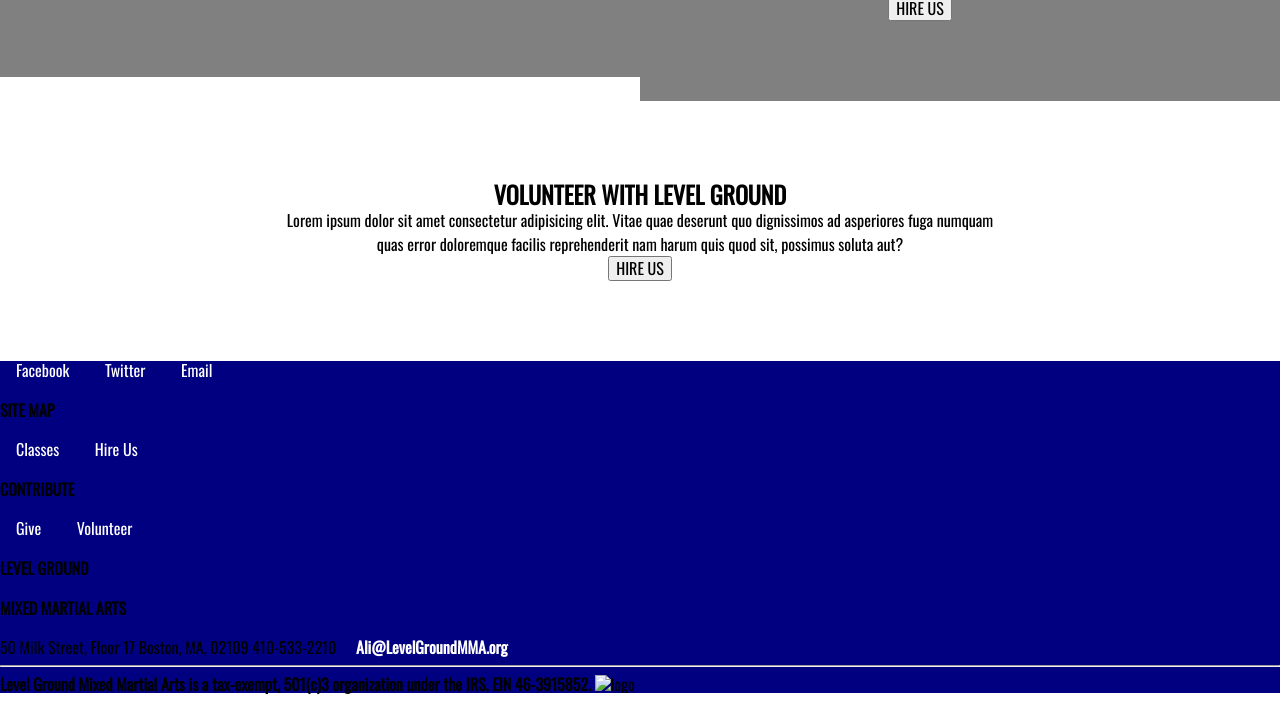
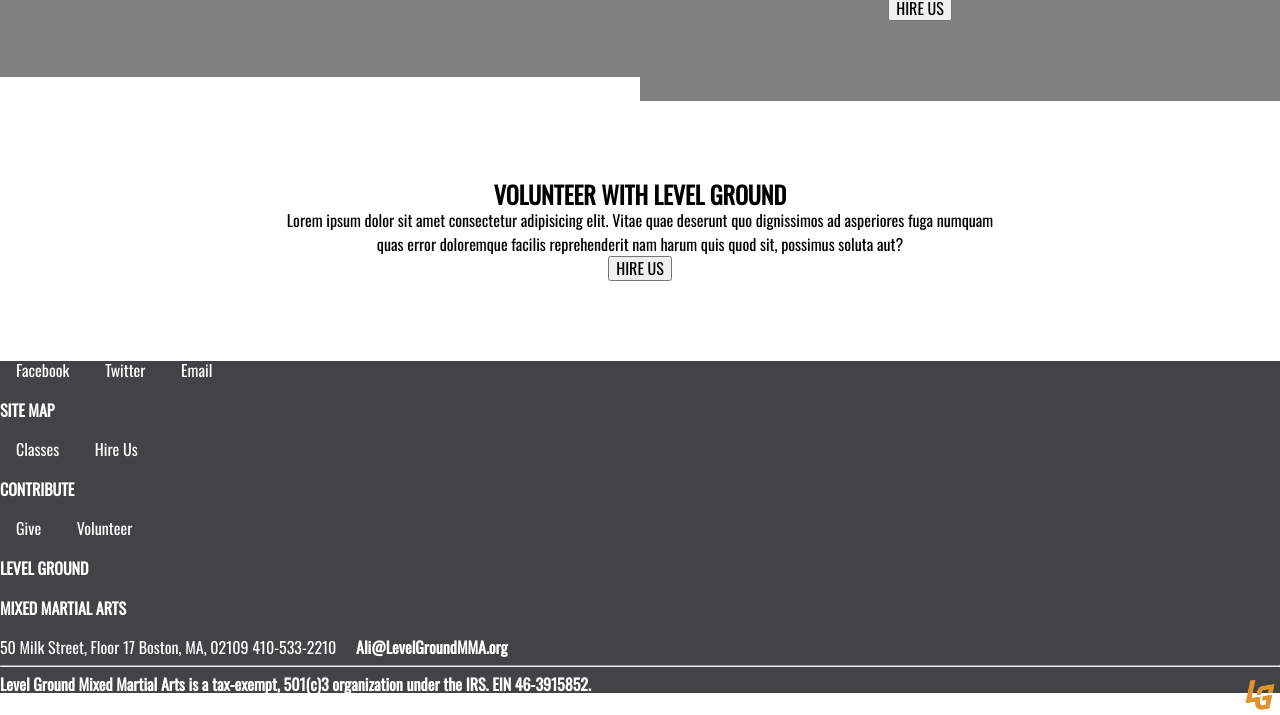
Before and after one commit to Operaismo/Level-Ground, a plain HTML site: page index.html in a window 1280 px wide. Shown: the part 1288-2003 px from the top of the page. Drawn offline with nearby package versions, Linux system fonts and the light colour scheme.

Commit message:
feat: reset styles in footer

```diff
--- a/css/style.css
+++ b/css/style.css
@@ -142,7 +142,26 @@ video {
 /* FOOTER */
 
 footer {
-  background-color: navy;
+  background-color: #414345;
+}
+
+/* .footer-links {
+  width: 20%;
+  float: left;
+}
+
+.footer-contact {
+  width: 20%;
+  float: right;
+} */
+
+footer span, h4 {
+  color: white;
+}
+
+.footer-logo {
+  float: right;
+  overflow: hidden;
 }
 
 /******************************************
--- a/index.html
+++ b/index.html
@@ -129,7 +129,7 @@
 						under the IRS. EIN 46-3915852.</span
 					></strong
 				>
-				<img src="#" alt="logo" />
+				<img class="footer-logo logo" src="img/lg_logo.png" alt="logo" />
 			</section>
 		</footer>
     <script type="text/javascript" src="js/main.js"></script>
```
